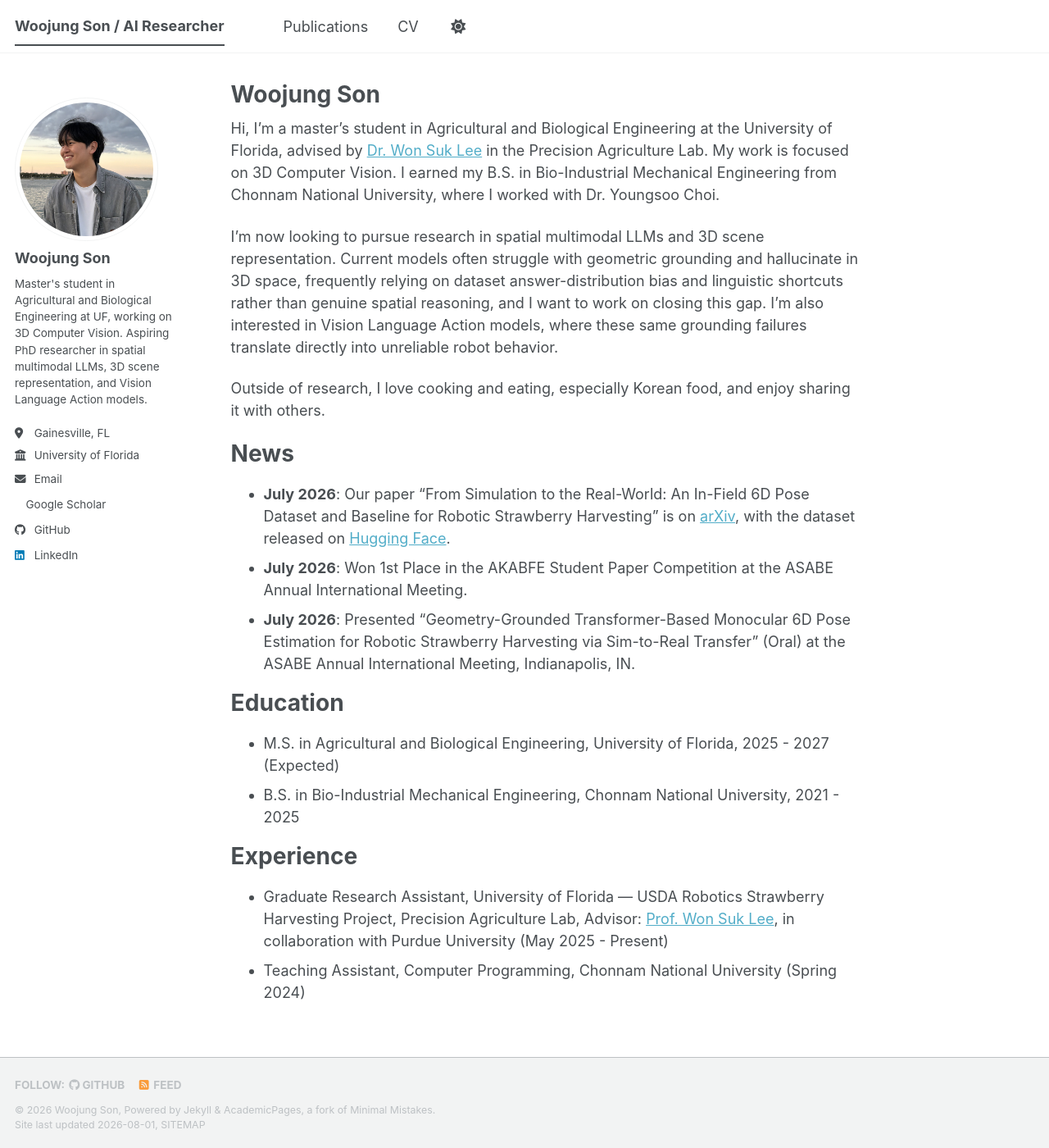
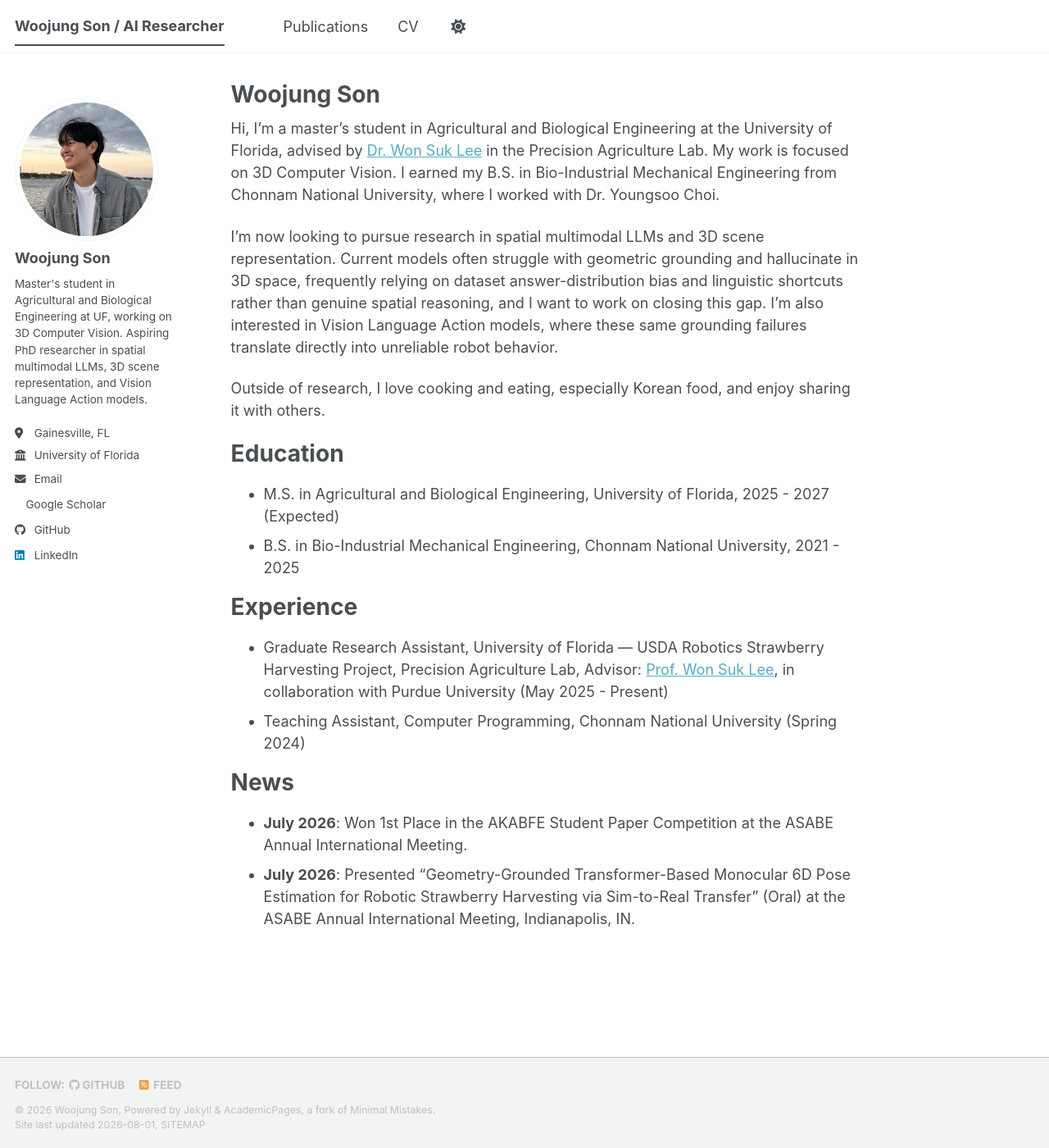
Before and after one commit to wjson2435/wjson2435.github.io, a Jekyll site: the page built from _pages/about.md, in a window 1280 px wide and 1400 px high. Shown: the whole window at 82% size. Built offline with Jekyll 4.4.1, drawn with Linux system fonts in a browser that asks for light colours; a style sheet for code colours, icons or effects is not loaded.

Commit message:
Remove unaccepted paper from News, move News section to the end

```diff
--- a/_pages/about.md
+++ b/_pages/about.md
@@ -13,12 +13,6 @@ I'm now looking to pursue research in spatial multimodal LLMs and 3D scene repre
 
 Outside of research, I love cooking and eating, especially Korean food, and enjoy sharing it with others.
 
-News
-======
-* **July 2026**: Our paper "From Simulation to the Real-World: An In-Field 6D Pose Dataset and Baseline for Robotic Strawberry Harvesting" is on [arXiv](https://arxiv.org/abs/2606.11381), with the dataset released on [Hugging Face](https://huggingface.co/datasets/WoojungSon/Straw6D).
-* **July 2026**: Won 1st Place in the AKABFE Student Paper Competition at the ASABE Annual International Meeting.
-* **July 2026**: Presented "Geometry-Grounded Transformer-Based Monocular 6D Pose Estimation for Robotic Strawberry Harvesting via Sim-to-Real Transfer" (Oral) at the ASABE Annual International Meeting, Indianapolis, IN.
-
 Education
 ======
 * M.S. in Agricultural and Biological Engineering, University of Florida, 2025 - 2027 (Expected)
@@ -28,3 +22,8 @@ Experience
 ======
 * Graduate Research Assistant, University of Florida — USDA Robotics Strawberry Harvesting Project, Precision Agriculture Lab, Advisor: [Prof. Won Suk Lee](https://abe.ufl.edu/people/faculty/wonsuk-lee/), in collaboration with Purdue University (May 2025 - Present)
 * Teaching Assistant, Computer Programming, Chonnam National University (Spring 2024)
+
+News
+======
+* **July 2026**: Won 1st Place in the AKABFE Student Paper Competition at the ASABE Annual International Meeting.
+* **July 2026**: Presented "Geometry-Grounded Transformer-Based Monocular 6D Pose Estimation for Robotic Strawberry Harvesting via Sim-to-Real Transfer" (Oral) at the ASABE Annual International Meeting, Indianapolis, IN.
```
